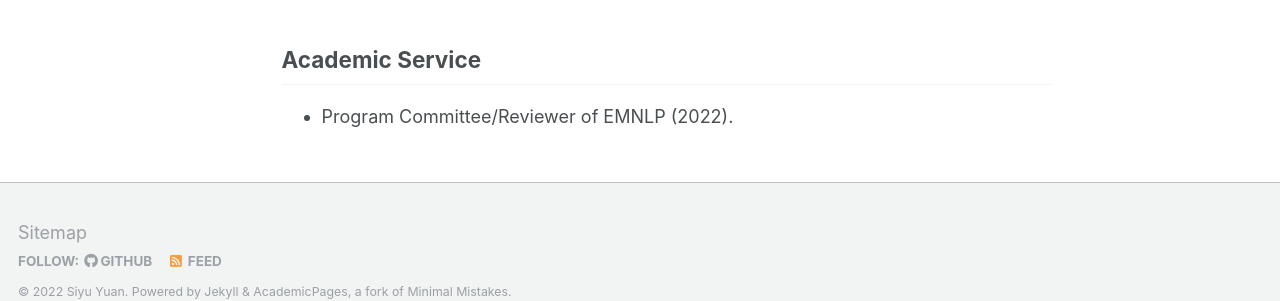
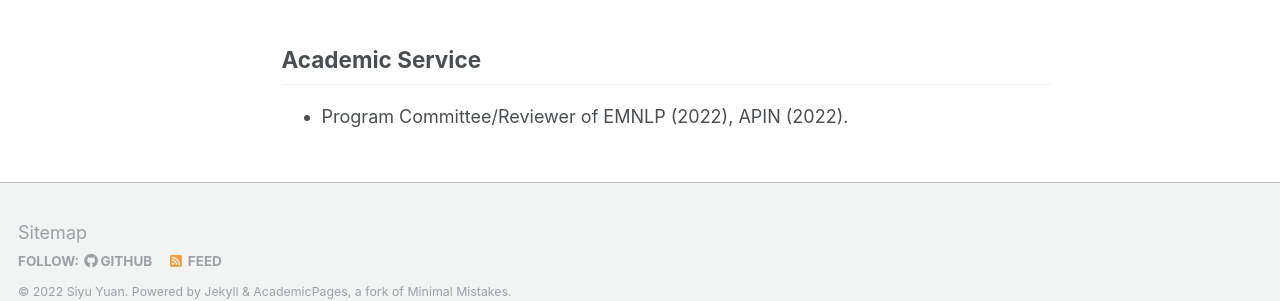
Before and after one commit to siyuyuan/siyuyuan.github.io, a Jekyll site: the page built from _pages/about.md, in a window 1280 px wide and 900 px high, scrolled down 1350 px. Shown: the part 563-864 px from the top of the window. Built offline with Jekyll 4.4.1, drawn with Linux system fonts in a browser that asks for light colours; some web fonts are replaced.

Commit message:
Update about.md

```diff
--- a/_pages/about.md
+++ b/_pages/about.md
@@ -50,4 +50,4 @@ Manling Li is a second-year Ph.D. studentat the School of Data Science in Fudan
 
 
 ## Academic Service
--   Program Committee/Reviewer of EMNLP (2022).
+-   Program Committee/Reviewer of EMNLP (2022), APIN (2022).
```
